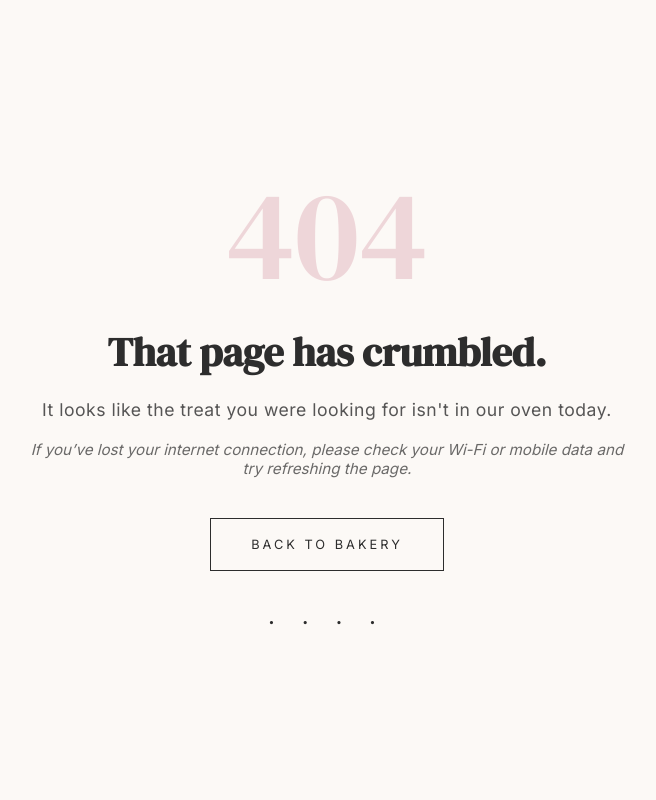
After one commit to krishnapatel-06/Bakesy, a Django app: page /error/ in a window 1280 px wide. The commit adds this page. Shown: the whole page, without its empty margins (313-969 px from the left). Run offline with Django 5.2, Linux system fonts and the light colour scheme.

Commit message:
files modified

```diff
--- /dev/null
+++ b/bakery/Bakesy/templates/Bakesy/error.html
@@ -0,0 +1,104 @@
+<!DOCTYPE html>
+<html lang="en">
+<head>
+    <meta charset="UTF-8">
+    <meta name="viewport" content="width=device-width, initial-scale=1.0">
+    <title>404 | Crumb Not Found</title>
+    <link href="https://fonts.googleapis.com/css2?family=DM+Serif+Display&family=Inter:wght@300;400;600&display=swap" rel="stylesheet">
+    <style>
+        :root {
+            --cream: #FCF9F6;
+            --dusty-rose: #E2B4BD;
+            --charcoal: #2D2D2D;
+            --white: #FFFFFF;
+        }
+
+        body {
+            margin: 0;
+            padding: 0;
+            font-family: 'Inter', sans-serif;
+            background-color: var(--cream);
+            color: var(--charcoal);
+            height: 100vh;
+            display: flex;
+            align-items: center;
+            justify-content: center;
+            text-align: center;
+        }
+
+        .error-container {
+            max-width: 600px;
+            padding: 40px;
+        }
+
+        .error-code {
+            font-family: 'DM Serif Display', serif;
+            font-size: 8rem;
+            color: var(--dusty-rose);
+            line-height: 1;
+            margin-bottom: 10px;
+            opacity: 0.5;
+        }
+
+        h1 {
+            font-family: 'DM Serif Display', serif;
+            font-size: 2.5rem;
+            margin-bottom: 20px;
+        }
+
+        p {
+            font-size: 1.1rem;
+            margin-bottom: 20px;
+            opacity: 0.8;
+            letter-spacing: 0.5px;
+        }
+
+        .internet-note {
+            font-size: 0.95rem;
+            margin-bottom: 40px;
+            opacity: 0.7;
+            font-style: italic;
+        }
+
+        .back-home {
+            display: inline-block;
+            padding: 18px 40px;
+            border: 1px solid var(--charcoal);
+            text-decoration: none;
+            color: var(--charcoal);
+            text-transform: uppercase;
+            font-size: 0.8rem;
+            letter-spacing: 3px;
+            transition: all 0.4s ease;
+        }
+
+        .back-home:hover {
+            background: var(--charcoal);
+            color: var(--white);
+        }
+
+        .crumbs {
+            margin-top: 30px;
+            font-size: 1.5rem;
+            letter-spacing: 10px;
+        }
+    </style>
+</head>
+<body>
+
+    <div class="error-container">
+        <div class="error-code">404</div>
+        <h1>That page has crumbled.</h1>
+        <p>It looks like the treat you were looking for isn't in our oven today.</p>
+
+        <div class="internet-note">
+            If you’ve lost your internet connection, please check your Wi-Fi or mobile data and try refreshing the page.
+        </div>
+
+        <a href="{% url 'home' %}" class="back-home">Back to Bakery</a>
+
+        <div class="crumbs">. . . .</div>
+    </div>
+
+</body>
+</html>
--- a/bakery/Bakesy/urls.py
+++ b/bakery/Bakesy/urls.py
@@ -7,5 +7,6 @@ urlpatterns = [
     path('products/',views.products,name='products'),
     path('order/',views.order,name = 'order'),
     path('about/',views.about,name='about'),
-    path('location',views.location,name = 'location')
+    path('location/',views.location,name = 'location'),
+    path('error/',views.error,name = 'error')
 ]
--- a/bakery/Bakesy/views.py
+++ b/bakery/Bakesy/views.py
@@ -13,3 +13,5 @@ def about(request):
     return render(request,'Bakesy/about.html')
 def location(request):
     return render(request,'Bakesy/location.html')
+def error(request):
+    return render(request,'Bakesy/error.html')
```
Also changed, not shown: bakery/Bakesy/templates/Bakesy/home.html (+76 -6 lines).
